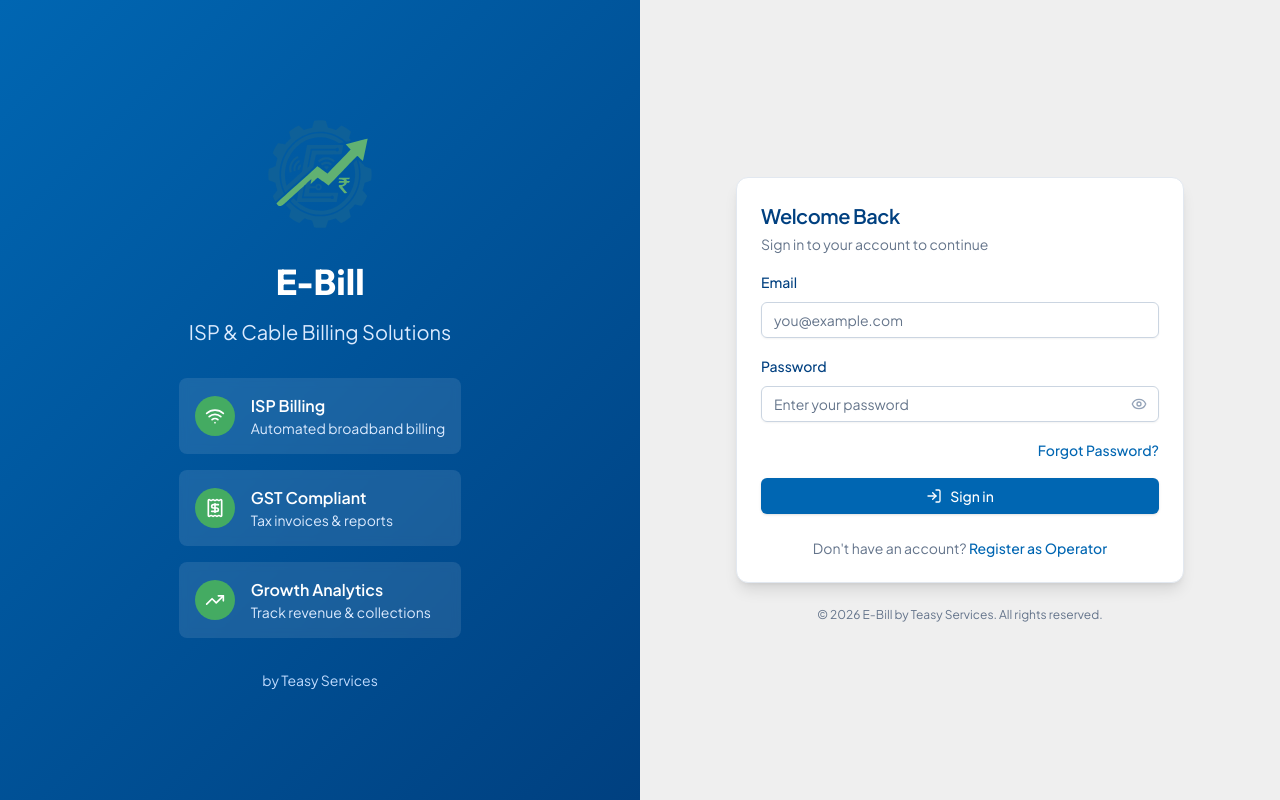
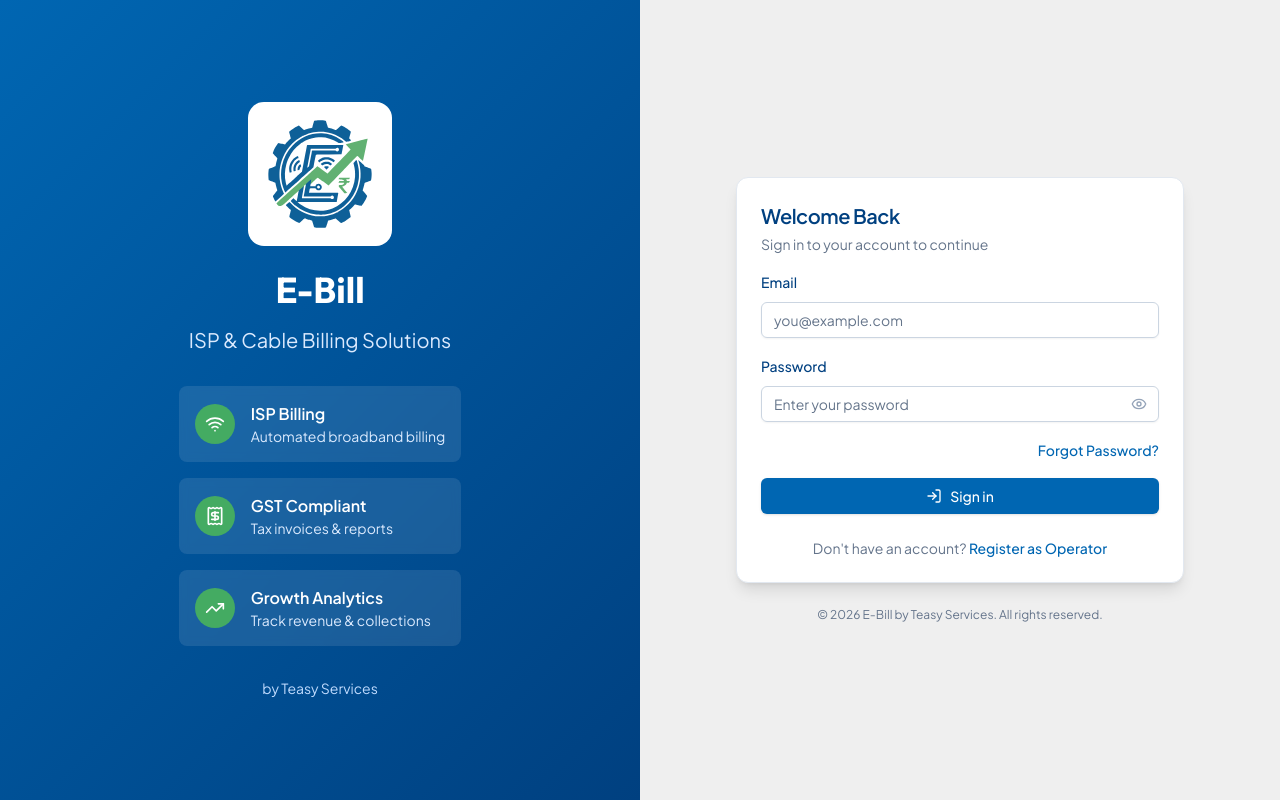
Before and after one commit to shubhamshirve/ShubhApp, a React (Create React App) app in the folder frontend/: page /login in a window 1280 px wide. Built offline with nearby package versions, Linux system fonts and the light colour scheme; no server answers.

Commit message:
auto-commit for aae986bd-7ab6-457d-980e-dba21384c507

```diff
--- a/frontend/src/pages/Login.jsx
+++ b/frontend/src/pages/Login.jsx
@@ -61,11 +61,13 @@ const Login = () => {
         style={{ background: 'linear-gradient(135deg, #0066B2 0%, #004080 100%)' }}
       >
         <div className="max-w-md text-center text-white">
-          <img
-            src="/ebill-logo.svg"
-            alt="E-Bill"
-            className="w-32 h-32 mx-auto mb-6"
-          />
+          <div className="inline-flex items-center justify-center w-36 h-36 bg-white rounded-2xl mx-auto mb-6">
+            <img
+              src="/ebill-logo.svg"
+              alt="E-Bill"
+              className="w-32 h-32"
+            />
+          </div>
           <h1 className="text-4xl font-bold mb-4">E-Bill</h1>
           <p className="text-xl mb-8 text-blue-100">ISP & Cable Billing Solutions</p>
 
```
